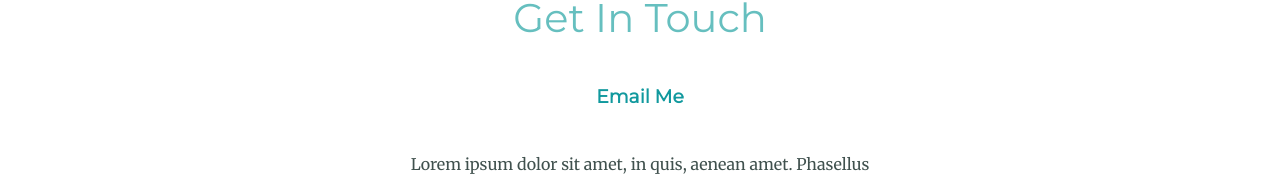
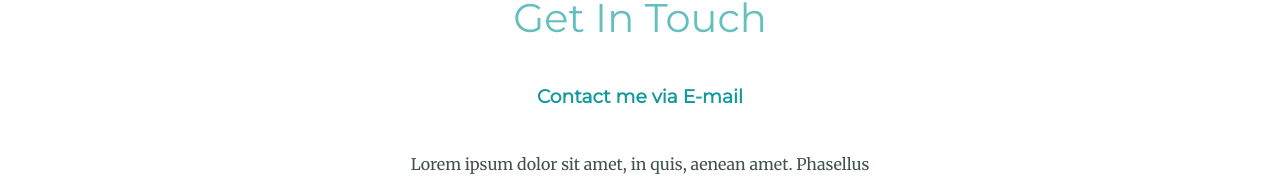
Before and after one commit to Sarthak3003/Demo-Site, a plain HTML site: page index.html in a window 1280 px wide. Shown: the part 2255-2431 px from the top of the page. Drawn offline with Linux system fonts and the light colour scheme.

Commit message:
updated index.html

```diff
--- a/index.html
+++ b/index.html
@@ -43,7 +43,7 @@
     <hr>
     <div class="contact-me">
       <h2>Get In Touch</h2>
-      <h3>Email Me</h3>
+      <h3>Contact me via E-mail</h3>
       <p class="contact-message">Lorem ipsum dolor sit amet, in quis, aenean amet. Phasellus sodales, tellus donec dui, ornare erat.</p>
       <a class="btn" href="mailto:sarthakcr007@email.com">CONTACT ME</a>
     </div>
```
